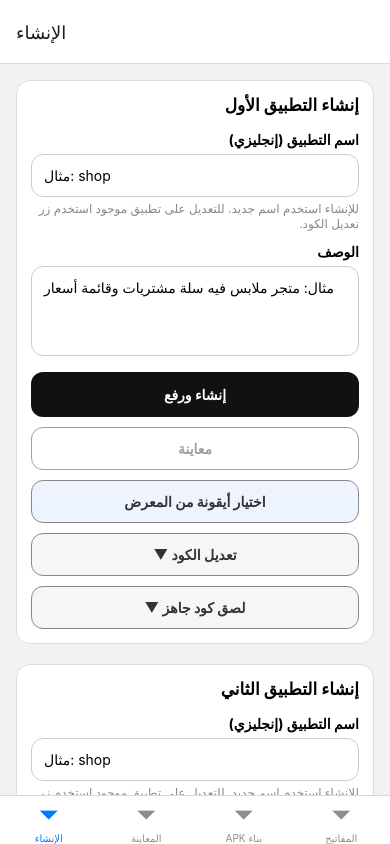
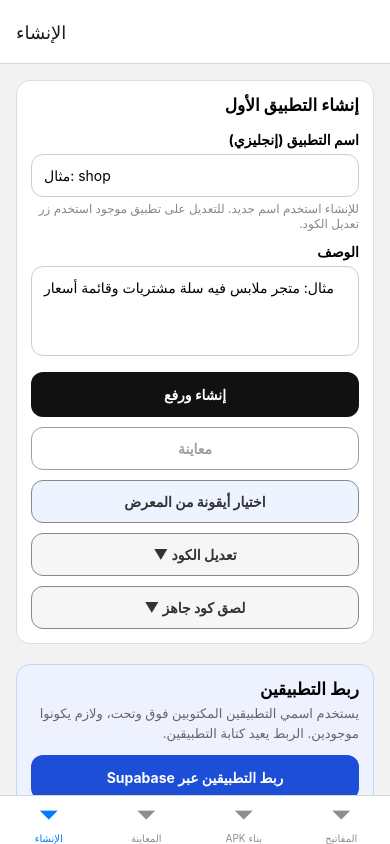
Before and after one commit to alkahlizero564-sudo/apk-fact, a React Native app: screen / in a window 390 px wide. Built offline with nearby package versions, Linux system fonts and the light colour scheme.

Commit message:
Implement app linking feature with Supabase
Add functionality to link two applications via Supabase, including user prompts and logging.

```diff
--- a/screens/CreateScreen.tsx
+++ b/screens/CreateScreen.tsx
@@ -1,12 +1,13 @@
 import React, { useState } from "react";
 import {
   View, TextInput, Text, TouchableOpacity, StyleSheet,
-  ScrollView, ActivityIndicator, Modal, Image,
+  ScrollView, ActivityIndicator, Modal, Image, Alert,
 } from "react-native";
 import { WebView } from "react-native-webview";
 import * as ImagePicker from "expo-image-picker";
 import { pushFile, pushBase64File, listWorkflowRuns, latestRunId, getFileText, getFailureLog } from "../services/github";
 import { REPO } from "../services/config";
+import { linkAppsViaSupabase } from "../services/link";
 
 const sleep = (ms: number) => new Promise((r) => setTimeout(r, ms));
 
@@ -33,10 +34,11 @@ type BoxProps = {
   setBusy: (b: boolean) => void;
   onPreview: (name: string) => void;
   onNameChange?: (name: string) => void;
+  isSecond?: boolean;
   relatedName?: string;
 };
 
-function AppBox({ title, busy, setBusy, onPreview, onNameChange, relatedName }: BoxProps) {
+function AppBox({ title, busy, setBusy, onPreview, onNameChange, isSecond, relatedName }: BoxProps) {
   const [name, setName] = useState("");
   const [description, setDescription] = useState("");
   const [editOpen, setEditOpen] = useState(false);
@@ -214,7 +216,7 @@ function AppBox({ title, busy, setBusy, onPreview, onNameChange, relatedName }:
       />
       <Text style={styles.hint}>للإنشاء استخدم اسم جديد. للتعديل على تطبيق موجود استخدم زر تعديل الكود.</Text>
 
-      {onNameChange === undefined && (
+      {isSecond && (
         <TouchableOpacity style={styles.relatedBtn} onPress={() => setUseRelated(!useRelated)}>
           <Text style={styles.relatedText}>
             {useRelated ? "✅" : "⬜"} اقرأ التطبيق الأول قبل ما تبني ده (مشروع واحد)
@@ -332,6 +334,9 @@ function AppBox({ title, busy, setBusy, onPreview, onNameChange, relatedName }:
 export default function CreateScreen() {
   const [busy, setBusy] = useState(false);
   const [firstName, setFirstName] = useState("");
+  const [secondName, setSecondName] = useState("");
+  const [linking, setLinking] = useState(false);
+  const [linkLog, setLinkLog] = useState<string[]>([]);
   const [previewOpen, setPreviewOpen] = useState(false);
   const [previewName, setPreviewName] = useState("");
   const [previewHtml, setPreviewHtml] = useState<string | null>(null);
@@ -355,6 +360,43 @@ export default function CreateScreen() {
     }
   }
 
+  function askLink() {
+    if (busy) return;
+    const a = cleanName(firstName);
+    const b = cleanName(secondName);
+    if (!a || !b) {
+      setLinkLog(["❌ اكتب اسم التطبيق الأول والتاني في صندوقيهم فوق وتحت."]);
+      return;
+    }
+    Alert.alert(
+      "ربط التطبيقين عبر Supabase",
+      `بيتعمل الآتي:\n• بتتنشأ جداول وصلاحيات في مشروع Supabase بتاعك.\n• بيتعاد كتابة التطبيقين (${a} و${b}) وبيترفعوا على GitHub.\n\nالتطبيقين القدام بيتغيروا. تكمّل؟`,
+      [
+        { text: "إلغاء", style: "cancel" },
+        { text: "ربط", onPress: () => doLink(a, b) },
+      ]
+    );
+  }
+
+  async function doLink(a: string, b: string) {
+    setLinkLog([]);
+    setBusy(true);
+    setLinking(true);
+    const add = (s: string) => setLinkLog((prev) => [...prev, s]);
+    try {
+      const r = await linkAppsViaSupabase(a, b, add);
+      add("✅ اتعاد كتابة التطبيقين وارتفعوا.");
+      if (r.summary) add(`📝 ${r.summary}`);
+      if (r.tables.length) add(`🗄️ الجداول: ${r.tables.join("، ")}`);
+      add("🎉 اضغط معاينة في كل تطبيق تشوفو.");
+    } catch (e: any) {
+      add(`❌ ${e.message}`);
+    } finally {
+      setLinking(false);
+      setBusy(false);
+    }
+  }
+
   return (
     <View style={{ flex: 1 }}>
       <ScrollView contentContainerStyle={styles.container}>
@@ -365,11 +407,35 @@ export default function CreateScreen() {
           onPreview={openPreview}
           onNameChange={setFirstName}
         />
+
+        <View style={styles.linkCard}>
+          <Text style={styles.linkTitle}>ربط التطبيقين</Text>
+          <Text style={styles.linkDesc}>
+            يستخدم اسمي التطبيقين المكتوبين فوق وتحت، ولازم يكونوا موجودين. الربط يعيد كتابة التطبيقين.
+          </Text>
+          <TouchableOpacity
+            style={[styles.linkBtn, busy && !linking && styles.disabled]}
+            onPress={askLink}
+            disabled={busy}
+          >
+            {linking ? <ActivityIndicator color="#fff" /> : <Text style={styles.linkBtnText}>ربط التطبيقين عبر Supabase</Text>}
+          </TouchableOpacity>
+          {linkLog.length > 0 && (
+            <View style={styles.logBox}>
+              {linkLog.map((line, i) => (
+                <Text key={i} style={styles.logLine}>{line}</Text>
+              ))}
+            </View>
+          )}
+        </View>
+
         <AppBox
           title="إنشاء التطبيق الثاني"
           busy={busy}
           setBusy={setBusy}
           onPreview={openPreview}
+          onNameChange={setSecondName}
+          isSecond
           relatedName={cleanName(firstName)}
         />
       </ScrollView>
@@ -404,6 +470,11 @@ const styles = StyleSheet.create({
   relatedBtn: { marginTop: 12, padding: 10, borderRadius: 10, backgroundColor: "#f0f7ff", borderWidth: 1, borderColor: "#cfe3ff" },
   relatedText: { fontWeight: "700", color: "#1d4ed8" },
   relatedWarn: { color: "#b45309", fontSize: 12, marginTop: 4 },
+  linkCard: { borderWidth: 1, borderColor: "#c7d2fe", borderRadius: 14, padding: 14, marginBottom: 20, backgroundColor: "#eef2ff" },
+  linkTitle: { fontWeight: "700", fontSize: 17, marginBottom: 4 },
+  linkDesc: { color: "#666", fontSize: 13, lineHeight: 20 },
+  linkBtn: { backgroundColor: "#1d4ed8", borderRadius: 12, padding: 14, alignItems: "center", marginTop: 12 },
+  linkBtnText: { color: "#fff", fontWeight: "700" },
   createBtn: { backgroundColor: "#111", borderRadius: 12, padding: 14, alignItems: "center", marginTop: 16 },
   createBtnText: { color: "#fff", fontWeight: "700" },
   previewBtn: { borderWidth: 1, borderColor: "#111", borderRadius: 12, padding: 12, alignItems: "center", marginTop: 10 },
```
